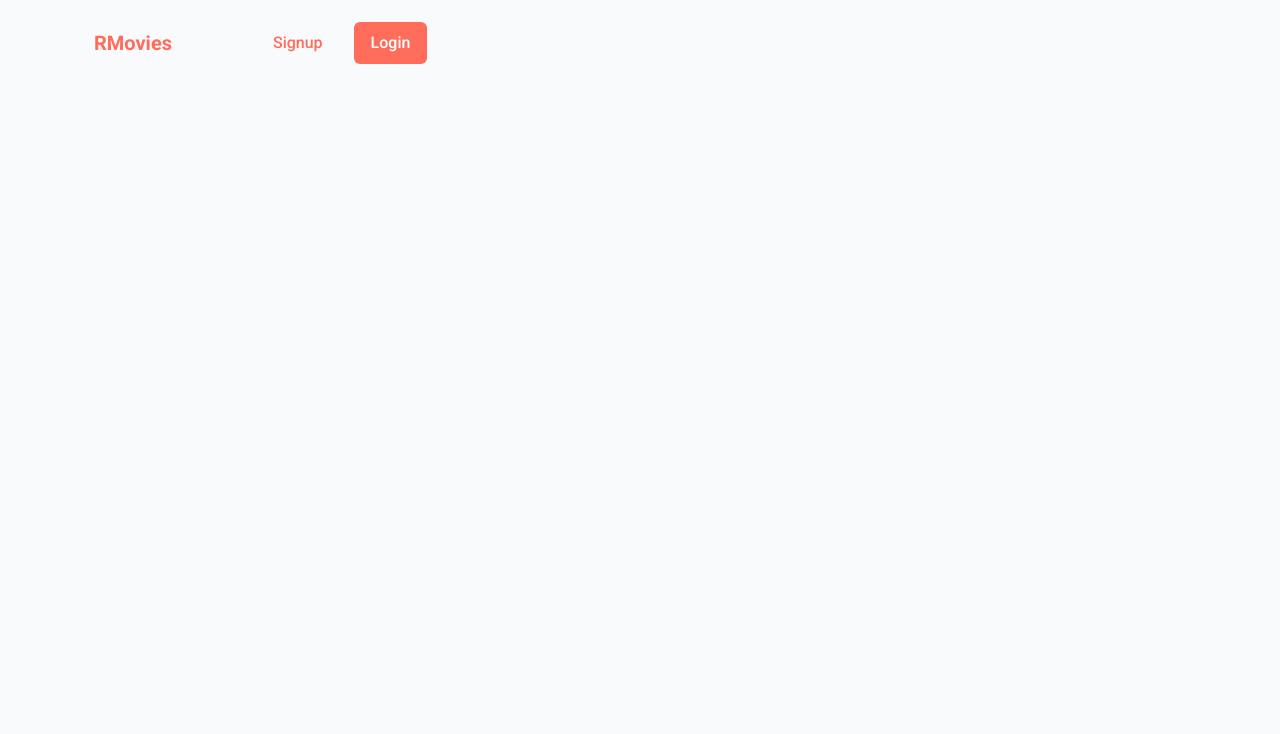
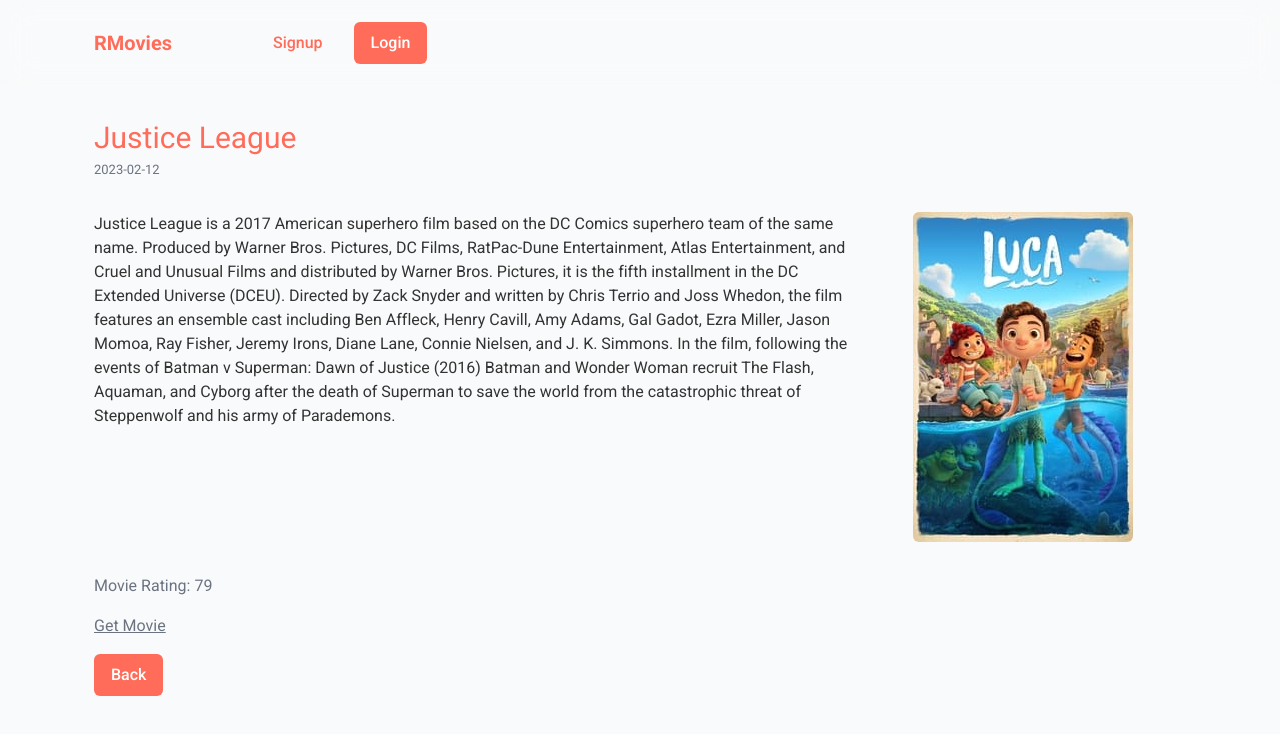
Before and after one commit to RA-Offical/movie-app, a React (Vite) app: page / in a window 1280 px wide. Shown: the top 734 px of the page. Built offline with nearby package versions, Linux system fonts and the light colour scheme.

Commit message:
Finish Pagination component

```diff
--- a/package.json
+++ b/package.json
@@ -13,7 +13,8 @@
 	"dependencies": {
 		"react": "^18.2.0",
 		"react-dom": "^18.2.0",
-		"react-icons": "^4.10.1"
+		"react-icons": "^4.10.1",
+		"react-router-dom": "^6.14.2"
 	},
 	"devDependencies": {
 		"@types/react": "^18.2.15",
--- a/src/App.css
+++ b/src/App.css
@@ -44,78 +44,6 @@
 		transition-duration: 0.01ms !important;
 		scroll-behavior: auto !important;
 	}
-}
-
-/* general flex and grid classes */
-.flex {
-	display: flex !important;
-}
-
-.flex-col {
-	flex-direction: column;
-}
-
-.grid {
-	display: grid;
-}
-
-.align-cc {
-	align-content: center;
-}
-
-.align-ic {
-	align-items: center;
-}
-
-.justify-cc {
-	justify-content: center;
-}
-
-.justify-ic {
-	justify-items: center;
-}
-
-.justify-btw {
-	justify-content: space-between;
-}
-
-/* general position classes */
-.absolute {
-	position: absolute;
-}
-
-.fixed {
-	position: fixed;
-}
-
-/* general position layouts */
-
-.bottom-0 {
-	bottom: 0;
-}
-
-.left-0 {
-	left: 0;
-}
-
-.left-50x {
-	left: 50%;
-}
-
-.top-0 {
-	top: 0;
-}
-
-.top-50x {
-	top: 50%;
-}
-
-.right-0 {
-	right: 0;
-}
-
-.abs-gen-self-center {
-	transform: translateX(-50%) translateY(-50%);
 }
 
 /* general classes about section max width and centering */
@@ -576,3 +504,80 @@
 .movie__btn--delete:active {
 	background-color: var(--color-bright-red-300);
 }
+
+/* psudo element */
+.no-after::after {
+	content: none;
+}
+
+/* general flex and grid classes */
+.flex {
+	display: flex;
+}
+
+.flex-col {
+	flex-direction: column;
+}
+
+.grid {
+	display: grid;
+}
+
+.align-cc {
+	align-content: center;
+}
+
+.align-ic {
+	align-items: center;
+}
+
+.justify-cc {
+	justify-content: center;
+}
+
+.justify-ic {
+	justify-items: center;
+}
+
+.justify-btw {
+	justify-content: space-between;
+}
+
+/* general position classes */
+.absolute {
+	position: absolute;
+}
+
+.fixed {
+	position: fixed;
+}
+
+/* general position layouts */
+
+.bottom-0 {
+	bottom: 0;
+}
+
+.left-0 {
+	left: 0;
+}
+
+.left-50x {
+	left: 50%;
+}
+
+.top-0 {
+	top: 0;
+}
+
+.top-50x {
+	top: 50%;
+}
+
+.right-0 {
+	right: 0;
+}
+
+.abs-gen-self-center {
+	transform: translateX(-50%) translateY(-50%);
+}
--- a/src/App.jsx
+++ b/src/App.jsx
@@ -1,6 +1,6 @@
 import { Header, Hero, Movies } from "./containers";
 import { FixedAlert, FixedOverlayLoader } from "./components";
-import { Login, Signup, Account, WatchList } from "./pages";
+import { Login, Signup, Account, WatchList, MovieInfo } from "./pages";
 import "./App.css";
 
 function App() {
@@ -9,6 +9,7 @@
 			<Header />
 			{/* <Hero /> */}
 			<main>
+				<MovieInfo />
 				{/* <FixedAlert /> */}
 				{/* <FixedOverlayLoader /> */}
 				{/* <Movies /> */}
--- a/src/components/movie/movie.jsx
+++ b/src/components/movie/movie.jsx
@@ -1,6 +1,5 @@
 import { IoMdAdd } from "react-icons/io";
 import { MdDelete } from "react-icons/md";
-
 import { ButtonIcon } from "../";
 import "./movie.css";
 
--- a/src/components/pagination/pagination.css
+++ b/src/components/pagination/pagination.css
@@ -0,0 +1,46 @@
+.pagination-wrapper {
+	padding: 1rem 0;
+}
+
+.pagination {
+	overflow: hidden;
+	border: 1px solid var(--color-gray-200);
+	width: fit-content;
+}
+
+.pagination-btn-group {
+	display: none !important;
+}
+
+.pagination__btn {
+	position: relative;
+	border: 0 !important;
+	padding: 1rem 2rem !important;
+	border-radius: 0 !important;
+	background-color: var(--color-white-200);
+}
+
+.pagination__btn:hover {
+	background-color: var(--color-pink-100);
+}
+
+.pagination__btn.active {
+	border: 1px solid var(--color-primary) !important;
+	background-color: var(--color-pink-100);
+}
+
+.pagination__btn::after {
+	content: "";
+	position: absolute;
+	top: 1px;
+	left: 0;
+	bottom: 1px;
+	width: 1px;
+	background-color: var(--color-gray-200);
+}
+
+@media screen and (min-width: 768px) {
+	.pagination-btn-group {
+		display: flex !important;
+	}
+}
--- a/src/components/pagination/pagination.jsx
+++ b/src/components/pagination/pagination.jsx
@@ -1,7 +1,25 @@
 import "./pagination.css";
 
 const Pagination = () => {
-	return <h1>Pagination</h1>;
+	return (
+		<div className="max-fw mg-center pagination-wrapper">
+			<section className="flex mg-center round-6 pagination">
+				<button className="no-after btn pagination__btn">Prev</button>
+				<div className="flex pagination-btn-group">
+					<button className="btn pagination__btn ">1</button>
+					<button className="btn pagination__btn  active">2</button>
+					<button className="btn pagination__btn">3</button>
+					<button className="btn pagination__btn">4</button>
+					<button className="btn pagination__btn">5</button>
+					<button className="btn pagination__btn">6</button>
+					<button className="btn pagination__btn">7</button>
+					<button className="btn pagination__btn">8</button>
+					<button className="btn pagination__btn">9</button>
+				</div>
+				<button className="btn pagination__btn">Next</button>
+			</section>
+		</div>
+	);
 };
 
 export default Pagination;
--- a/src/containers/header/header.css
+++ b/src/containers/header/header.css
@@ -1,12 +1,12 @@
 .header-wrapper {
-	background-color: var(--color-body-bg);
+	--opacity: 0.9;
 	z-index: 500;
+	background-color: rgba(var(--color-body-bg), var(--opacity));
+	backdrop-filter: blur(15px);
 }
 .header {
 	justify-content: space-between;
 	height: var(--header-height);
-
-	/* border: 1px solid red; */
 }
 
 .logo {
--- a/src/containers/movies/movies.jsx
+++ b/src/containers/movies/movies.jsx
@@ -1,9 +1,11 @@
 import { Movie } from "../../components";
+import { Pagination } from "../../components";
+
 import "./movies.css";
 
 const Movies = () => {
 	return (
-		<section className="movies-cont">
+		<section className="movies-cont pady-30x">
 			<div className="max-fw mg-center md-padx-1x md-pady-2x grid movies">
 				<Movie type={"add"} />
 				<Movie type={"add"} />
@@ -13,6 +15,7 @@
 				<Movie type={"add"} />
 				<Movie type={"add"} />
 			</div>
+			<Pagination />
 		</section>
 	);
 };
--- a/src/index.css
+++ b/src/index.css
@@ -1,6 +1,8 @@
 @import url("https://fonts.googleapis.com/css2?family=Roboto:wght@400;500;700&display=swap");
 
 :root {
+	--opacity: 1;
+
 	--color-pink-100: #feeaee;
 	--color-pink-200: #fddfe5;
 	--color-pink-300: #fcd4dc;
@@ -8,7 +10,7 @@
 	--color-pink-500: #fbbfcb;
 	--color-pink-600: #ff8a7b;
 	--color-pink-700: #ff7c6b;
-	--color-pink-800: #ff6d5a;
+	--color-pink-800: rgba(255, 109, 90, var(--opacity));
 	/* --color-pink-600: #fe4763; */
 
 	--color-gray-100: #ededed;
@@ -36,7 +38,7 @@
 	--color-blue-100: #007bff;
 	--color-blue-200: #0069d9;
 
-	--color-white-100: #f9fafb;
+	--color-white-100: rgba(249, 250, 251);
 	--color-white-200: #fff;
 
 	--color-dark-100: #333;
--- a/src/pages/movie-info/movie-info.css
+++ b/src/pages/movie-info/movie-info.css
@@ -0,0 +1,44 @@
+.movie__name {
+	font-size: 3rem;
+	color: var(--color-primary);
+}
+
+.movie__launch-date {
+	font-size: 1.3rem;
+	color: var(--color-gray-600);
+}
+
+.movie-detail-card {
+	margin-top: 2em;
+	margin-bottom: 2em;
+}
+
+.movie__img {
+	display: none;
+	/* box-shadow: 0 10px 20px -2px rgba(0, 0, 0, 0.1); */
+}
+
+.movie__rating {
+	color: var(--color-gray-600);
+	margin-bottom: 1em;
+}
+
+.movie__link {
+	color: var(--color-gray-600);
+	text-decoration: underline currentColor solid 1px;
+	display: block;
+	margin-bottom: 1em;
+}
+
+@media screen and (min-width: 768px) {
+	.movie-detail-card {
+		grid-template-columns: minmax(50ch, 85ch) minmax(25%, 220px);
+		gap: 4rem;
+
+		align-items: flex-start;
+	}
+
+	.movie__img {
+		display: block;
+	}
+}
--- a/src/pages/movie-info/movie-info.jsx
+++ b/src/pages/movie-info/movie-info.jsx
@@ -1,7 +1,48 @@
 import "./movie-info.css";
 
 const MovieInfo = () => {
-	return <h1>MovieInfo</h1>;
+	return (
+		<div>
+			<section className="max-fw mg-center md-padx-1x pady-app-top movie-info">
+				<h2 className="movie__name">Justice League</h2>
+				<p className="movie__launch-date">2023-02-12</p>
+
+				<div className="grid justify-btw  movie-detail-card">
+					<p className="movie__desc">
+						Justice League is a 2017 American superhero film based
+						on the DC Comics superhero team of the same name.
+						Produced by Warner Bros. Pictures, DC Films, RatPac-Dune
+						Entertainment, Atlas Entertainment, and Cruel and
+						Unusual Films and distributed by Warner Bros. Pictures,
+						it is the fifth installment in the DC Extended Universe
+						(DCEU). Directed by Zack Snyder and written by Chris
+						Terrio and Joss Whedon, the film features an ensemble
+						cast including Ben Affleck, Henry Cavill, Amy Adams, Gal
+						Gadot, Ezra Miller, Jason Momoa, Ray Fisher, Jeremy
+						Irons, Diane Lane, Connie Nielsen, and J. K. Simmons. In
+						the film, following the events of Batman v Superman:
+						Dawn of Justice (2016) Batman and Wonder Woman recruit
+						The Flash, Aquaman, and Cyborg after the death of
+						Superman to save the world from the catastrophic threat
+						of Steppenwolf and his army of Parademons.
+					</p>
+
+					<img
+						src="../images/5.jpg"
+						alt=""
+						className="round-6 movie__img"
+					/>
+				</div>
+
+				<p className="movie__rating">Movie Rating: 79</p>
+				<a href="#" className="movie__link">
+					Get Movie
+				</a>
+
+				<button className="btn btn--primary">Back</button>
+			</section>
+		</div>
+	);
 };
 
 export default MovieInfo;
```
Also changed, not shown: vite.config.js.timestamp-1690255087538-ef7fec78ea573.mjs (added, +10 -0 lines), 1 other file (tests, documents, lock files or other folders).
